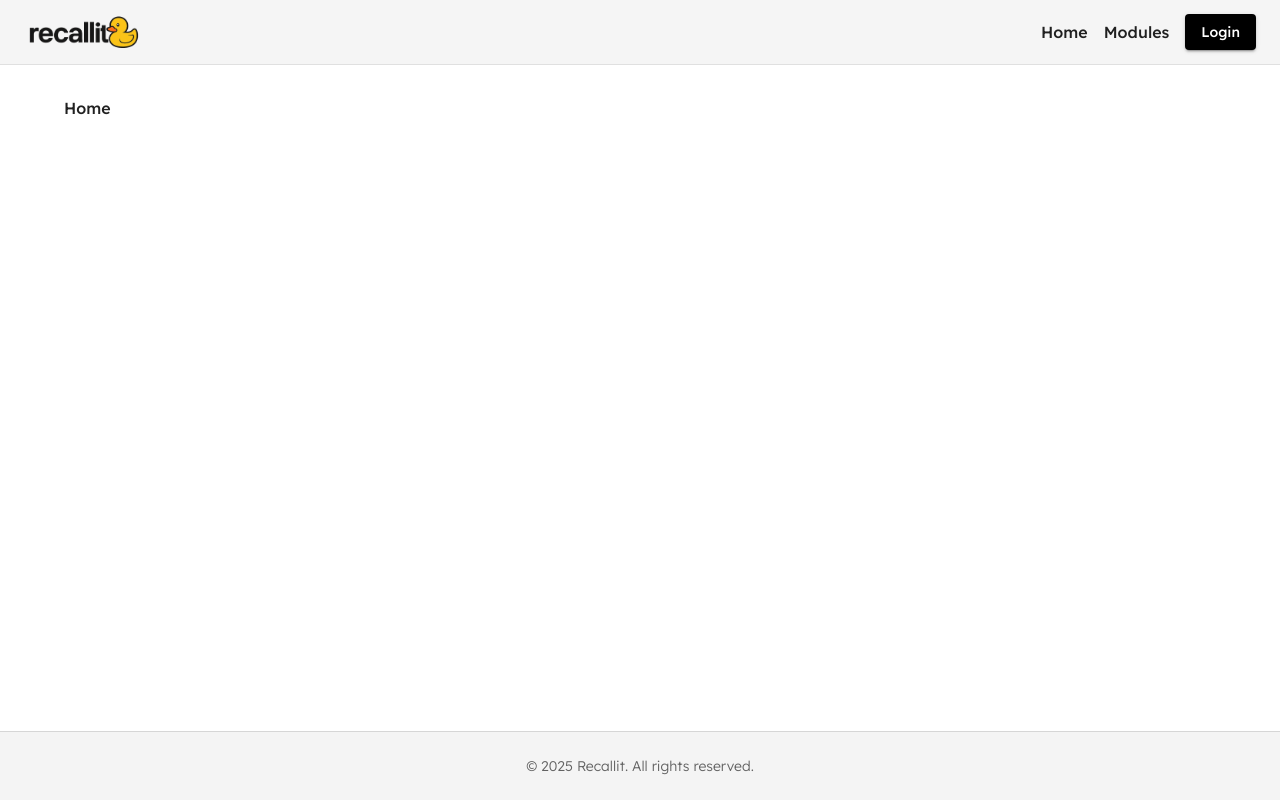
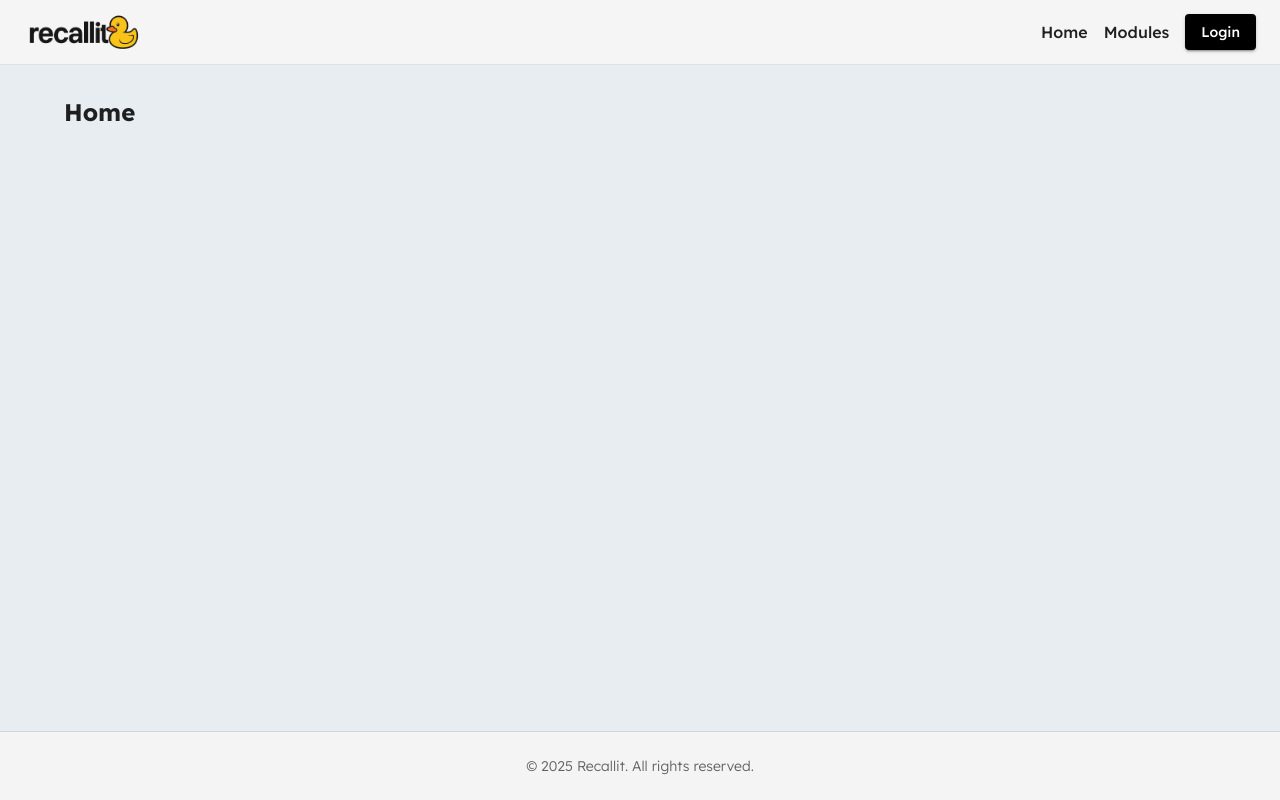
Before and after one commit to Sorryiam1ate/recallit, a Next.js app in the folder frontend/: page / in a window 1280 px wide. Built offline with nearby package versions, Linux system fonts and the light colour scheme.

Commit message:
feat: use Typography

```diff
--- a/frontend/src/app/ClientLayout.tsx
+++ b/frontend/src/app/ClientLayout.tsx
@@ -12,6 +12,10 @@ const theme = createTheme({
     secondary: {
       main: '#f2f2f2',
     },
+    background: {
+      default: '#E8EDF2',
+      paper: '#ffffff',
+    },
   },
   typography: {
     fontFamily: 'var(--font-lexend)',
@@ -19,13 +23,18 @@ const theme = createTheme({
       textTransform: 'none',
     },
   },
+  components: {
+    MuiCssBaseline: {
+      styleOverrides: {
+        body: {
+          backgroundColor: '#E8EDF2',
+        },
+      },
+    },
+  },
 });
 
-export default function ClientLayout({
-  children,
-}: {
-  children: React.ReactNode;
-}) {
+export default function ClientLayout({ children }: { children: React.ReactNode }) {
   return (
     <ThemeProvider theme={theme}>
       <CssBaseline />
@@ -34,7 +43,8 @@ export default function ClientLayout({
         sx={{
           display: 'flex',
           flexDirection: 'column',
-          minHeight: '100vh'
+          minHeight: '100vh',
+          backgroundColor: '#E8EDF2',
         }}
       >
         <Header />
--- a/frontend/src/app/globals.css
+++ b/frontend/src/app/globals.css
@@ -1,26 +1,36 @@
-@import 'tailwindcss';
+@tailwind base;
+@tailwind components;
+@tailwind utilities;
 
 :root {
   --background: #ffffff;
-  --foreground: #171717;
+  --foreground: #000;
 }
 
 @theme inline {
-  --color-background: var(--background);
-  --color-foreground: var(--foreground);
-  --font-sans: var(--font-geist-sans);
-  --font-mono: var(--font-geist-mono);
+  --background: #ffffff;
+  --foreground: #000;
 }
 
 @media (prefers-color-scheme: dark) {
   :root {
     --background: #0a0a0a;
-    --foreground: #ededed;
+    --foreground: #000;
   }
 }
 
 body {
-  background: var(--background);
+  background-color: #E8EDF2;
   color: var(--foreground);
-  font-family: Arial, Helvetica, sans-serif;
 }
+
+/* Явные стили для заголовков, чтобы избежать мерцания */
+h1, h2, h3, h4, h5, h6 {
+  font-weight: 700;
+  font-display: swap;
+}
+
+h2 {
+  font-size: 1.5rem;
+  margin-bottom: 1rem;
+}
--- a/frontend/src/app/layout.tsx
+++ b/frontend/src/app/layout.tsx
@@ -2,12 +2,16 @@ import type { Metadata } from 'next';
 import { Lexend } from 'next/font/google';
 import './globals.css';
 import '../styles/globals.scss';
+import '../styles/font-preload.css';
 import ClientLayout from './ClientLayout';
 
 const lexend = Lexend({
   subsets: ['latin'],
   weight: ['300', '500', '700'],
   variable: '--font-lexend',
+  display: 'swap',
+  preload: true,
+  fallback: ['system-ui', 'Arial'],
 });
 
 export const metadata: Metadata = {
@@ -22,7 +26,14 @@ export default function RootLayout({
 }>) {
   return (
     <html lang="en">
-      <body className={`${lexend.variable} antialiased`}>
+      <head>
+        <link
+          rel="preload"
+          href="https://fonts.googleapis.com/css2?family=Lexend:wght@300;500;700&display=swap"
+          as="style"
+        />
+      </head>
+      <body className={`${lexend.variable} antialiased`} style={{ backgroundColor: '#E8EDF2' }}>
         <ClientLayout>{children}</ClientLayout>
       </body>
     </html>
--- a/frontend/src/app/modules/page.tsx
+++ b/frontend/src/app/modules/page.tsx
@@ -1,9 +1,13 @@
 'use client';
+
+import { Typography } from '@mui/material';
 
 export default function Modules() {
   return (
     <>
-      <h2>Modules</h2>
+      <Typography variant="h5" fontWeight={700}>
+        Modules
+      </Typography>
     </>
   );
 }
--- a/frontend/src/app/page.tsx
+++ b/frontend/src/app/page.tsx
@@ -1,9 +1,12 @@
 'use client';
+import { Typography } from '@mui/material';
 
 export default function Home() {
   return (
     <>
-      <h2>Home</h2>
+      <Typography variant="h5" fontWeight={700}>
+        Home
+      </Typography>
     </>
   );
 }
--- a/frontend/src/components/Header.tsx
+++ b/frontend/src/components/Header.tsx
@@ -1,6 +1,6 @@
 'use client';
 
-import { AppBar, Toolbar, Button, Box } from '@mui/material';
+import { AppBar, Toolbar, Button, Box, Typography } from '@mui/material';
 import Link from 'next/link';
 import Image from 'next/image';
 
@@ -22,14 +22,10 @@ export default function Header() {
         <Box sx={{ display: 'flex', alignItems: 'center', gap: 2 }}>
           <Box sx={{ display: 'flex', gap: 2 }}>
             <Link href="/" passHref style={{ textDecoration: 'none', color: 'inherit' }}>
-              <Box component="span" sx={{ fontWeight: 500 }}>
-                Home
-              </Box>
+              <Typography sx={{ fontWeight: 500 }}>Home</Typography>
             </Link>
             <Link href="/modules" passHref style={{ textDecoration: 'none', color: 'inherit' }}>
-              <Box component="span" sx={{ fontWeight: 500 }}>
-                Modules
-              </Box>
+              <Typography sx={{ fontWeight: 500 }}>Modules</Typography>
             </Link>
           </Box>
           <Button variant="contained" color="primary" size="medium">
--- /dev/null
+++ b/frontend/src/styles/font-preload.css
@@ -0,0 +1,23 @@
+@font-face {
+  font-family: 'Lexend';
+  font-style: normal;
+  font-weight: 300;
+  font-display: swap;
+  src: url('/fonts/lexend-300.woff2') format('woff2');
+}
+
+@font-face {
+  font-family: 'Lexend';
+  font-style: normal;
+  font-weight: 500;
+  font-display: swap;
+  src: url('/fonts/lexend-500.woff2') format('woff2');
+}
+
+@font-face {
+  font-family: 'Lexend';
+  font-style: normal;
+  font-weight: 700;
+  font-display: swap;
+  src: url('/fonts/lexend-700.woff2') format('woff2');
+}
```
